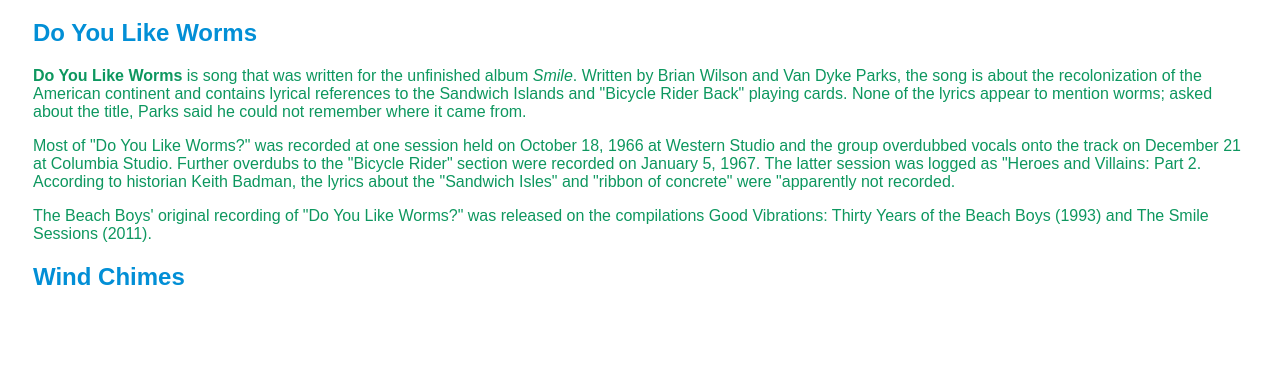
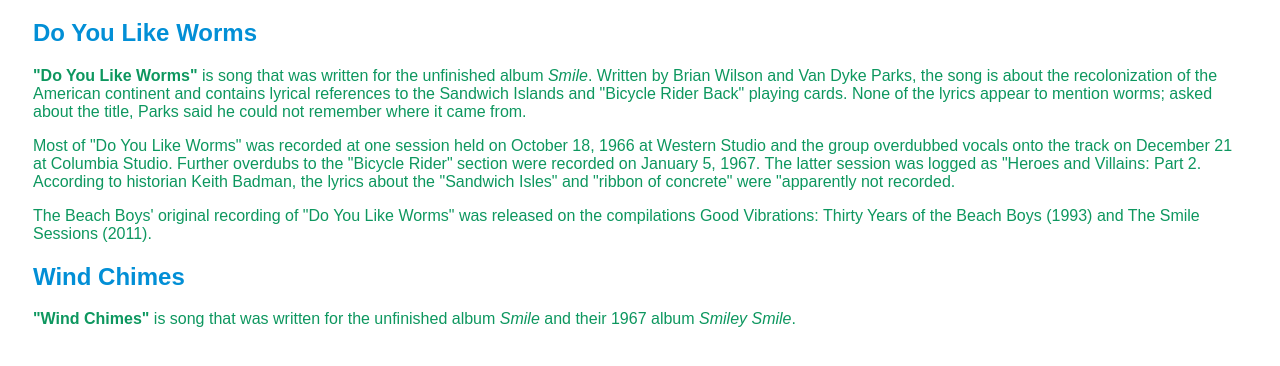
Before and after one commit to Python125/beachBoysSmile, a plain HTML site: page index.html in a window 1280 px wide. Shown: the part 528-894 px from the top of the page. Before the commit the page ends 871 px from the top, so only its background shows below. Drawn offline with Linux system fonts and the light colour scheme; a script that the page names is missing.

Commit message:
Update index.html

```diff
--- a/index.html
+++ b/index.html
@@ -13,7 +13,8 @@
 
   <h1>Tracks Recorded</h1>
     <h2>Do You Like Worms</h2>
-      <p><b>Do You Like Worms</b> is song that was written for the unfinished album <em>Smile</em>. Written by Brian Wilson and Van Dyke Parks, the song is about the recolonization of the American continent and contains lyrical references to the Sandwich Islands and "Bicycle Rider Back" playing cards. None of the lyrics appear to mention worms; asked about the title, Parks said he could not remember where it came from.</p>
-      <p>Most of "Do You Like Worms?" was recorded at one session held on October 18, 1966 at Western Studio and the group overdubbed vocals onto the track on December 21 at Columbia Studio. Further overdubs to the "Bicycle Rider" section were recorded on January 5, 1967. The latter session was logged as "Heroes and Villains: Part 2. According to historian Keith Badman, the lyrics about the "Sandwich Isles" and "ribbon of concrete" were "apparently not recorded.</p>
-      <p>The Beach Boys' original recording of "Do You Like Worms?" was released on the compilations Good Vibrations: Thirty Years of the Beach Boys (1993) and The Smile Sessions (2011).</p>
+      <p><b>"Do You Like Worms"</b> is song that was written for the unfinished album <em>Smile</em>. Written by Brian Wilson and Van Dyke Parks, the song is about the recolonization of the American continent and contains lyrical references to the Sandwich Islands and "Bicycle Rider Back" playing cards. None of the lyrics appear to mention worms; asked about the title, Parks said he could not remember where it came from.</p>
+      <p>Most of "Do You Like Worms" was recorded at one session held on October 18, 1966 at Western Studio and the group overdubbed vocals onto the track on December 21 at Columbia Studio. Further overdubs to the "Bicycle Rider" section were recorded on January 5, 1967. The latter session was logged as "Heroes and Villains: Part 2. According to historian Keith Badman, the lyrics about the "Sandwich Isles" and "ribbon of concrete" were "apparently not recorded.</p>
+      <p>The Beach Boys' original recording of "Do You Like Worms" was released on the compilations Good Vibrations: Thirty Years of the Beach Boys (1993) and The Smile Sessions (2011).</p>
     <h2>Wind Chimes</h2>
+      <p><b>"Wind Chimes"</b> is song that was written for the unfinished album <em>Smile</em> and their 1967 album <em>Smiley Smile</em>.</p>
```
